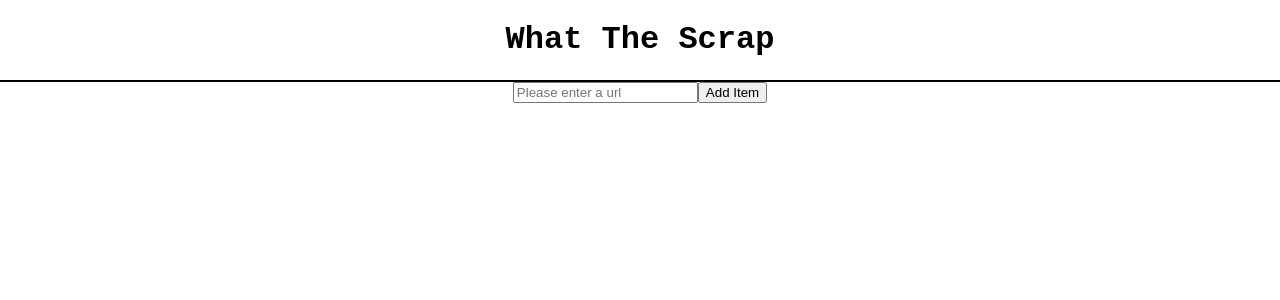
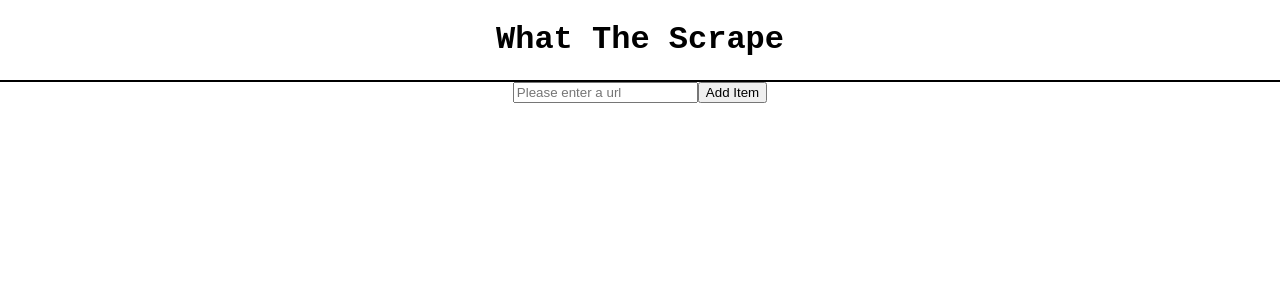
Before and after one commit to dlousa92/whatsthescrape, a React (Create React App) app: page / in a window 1280 px wide. Shown: the top 300 px of the page. Built offline with nearby package versions, Linux system fonts and the light colour scheme; a web font is replaced by a local one.

Commit message:
change name

```diff
--- a/src/components/Header/Header.js
+++ b/src/components/Header/Header.js
@@ -4,7 +4,7 @@ import './header.css'
 const Header = () => {
   return (
     <div className='app-header'>
-      <h1>What The Scrap</h1>
+      <h1>What The Scrape</h1>
     </div>
   )
 }
```
